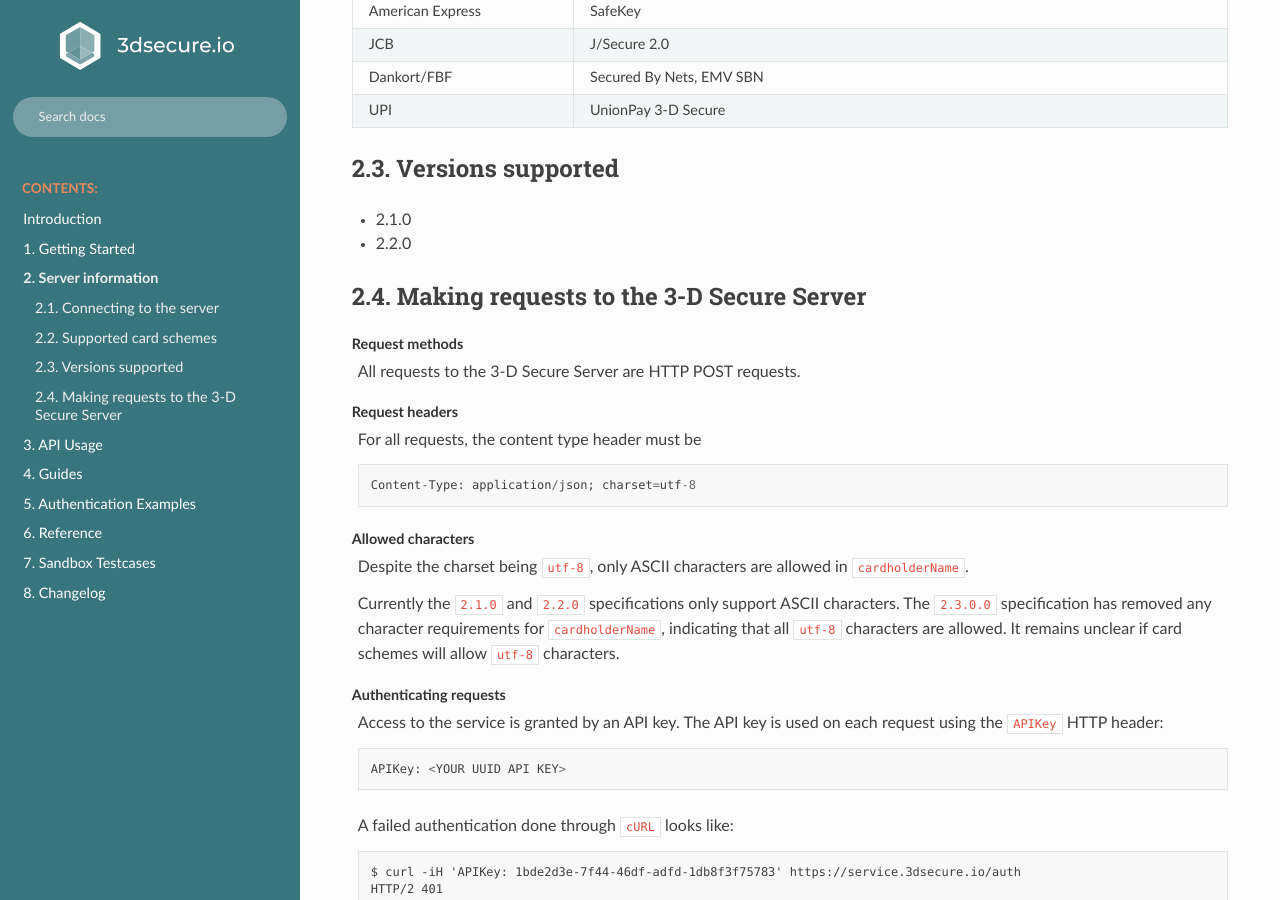
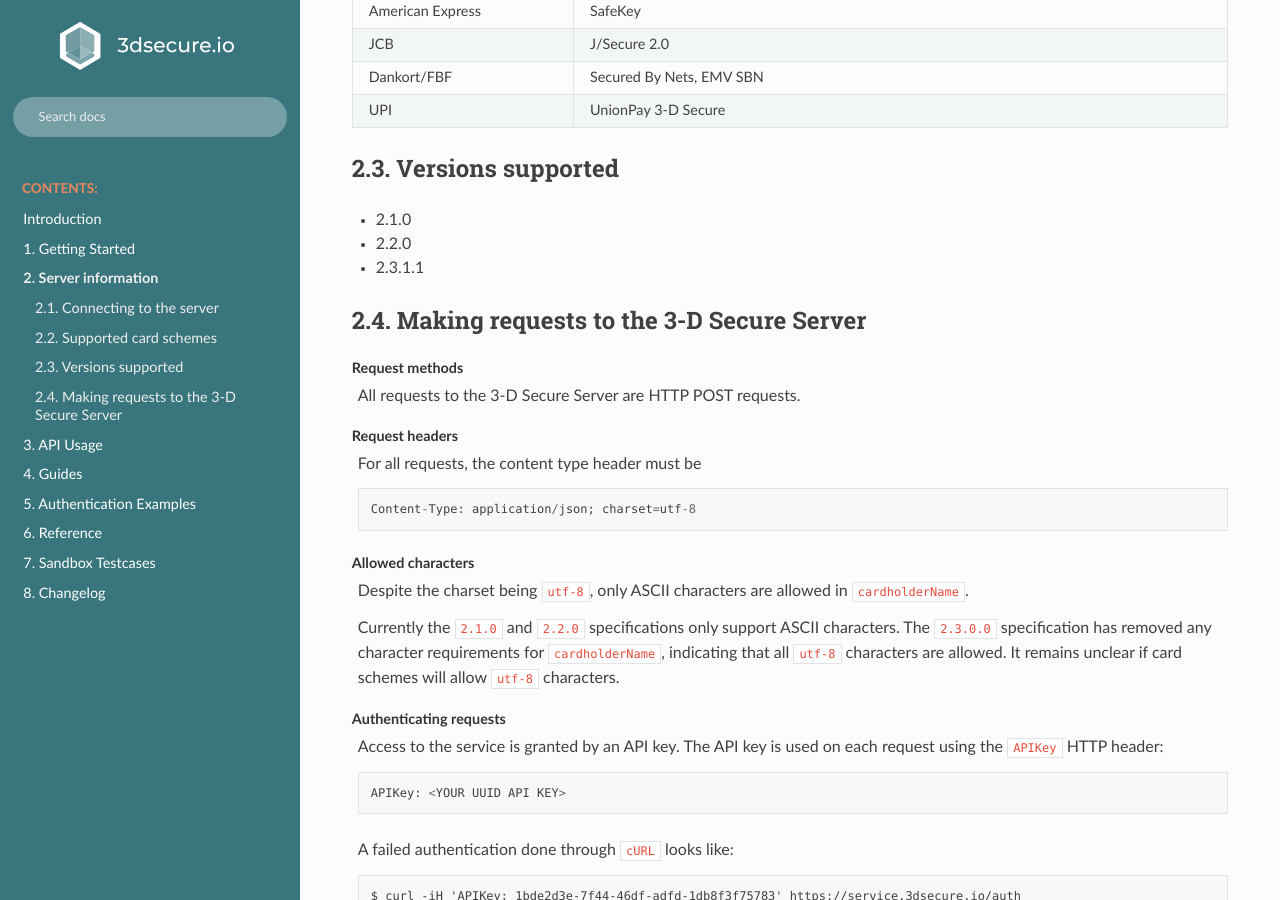
Before and after one commit to clearhaus/3DSv2-api-documentation, a Sphinx documentation site: the page built from source/server-information.rst, in a window 1280 px wide and 900 px high, scrolled down 533 px. Built offline with Sphinx 7.4.7 and the Read the Docs theme 2.0.0, drawn with Linux system fonts in a browser that asks for light colours.

Commit message:
Update server information

```diff
--- a/source/server-information.rst
+++ b/source/server-information.rst
@@ -39,6 +39,7 @@ Versions supported
 
 - 2.1.0
 - 2.2.0
+- 2.3.1.1
 
 .. _requests:
 
```
